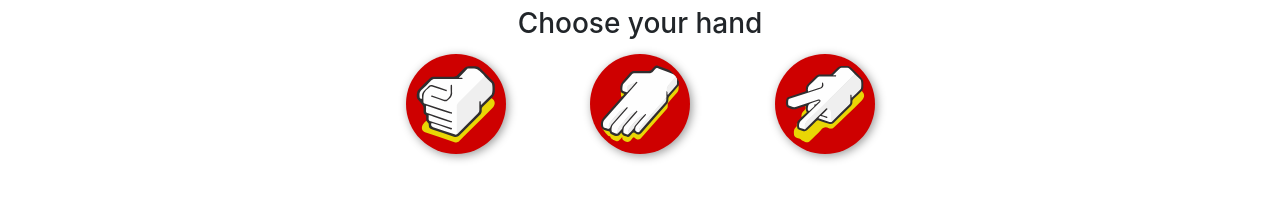
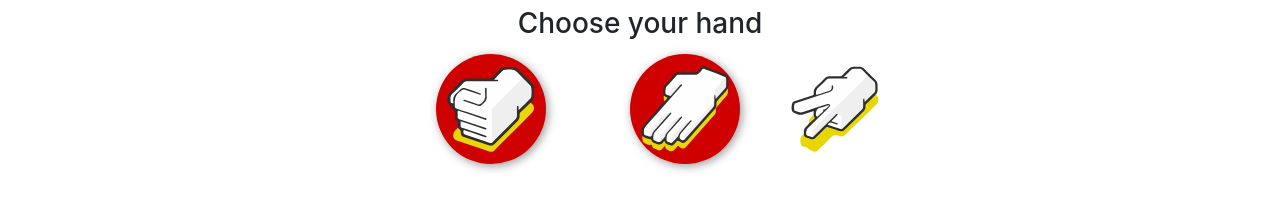
Before and after one commit to silent-lad/RockPaperScissorVue, a plain HTML site: page index.html in a window 1280 px wide. Shown: the part 561-770 px from the top of the page. Drawn offline with nearby package versions, Linux system fonts and the light colour scheme.

Commit message:
New buttons

```diff
--- a/index.html
+++ b/index.html
@@ -44,8 +44,13 @@
     </div>
     <div class="controls">
       <h3>Choose your hand</h3>
-      <img src="./rock.svg" width="100" alt="paper" srcset="" />
-      <img src="./paper.svg" width="100" alt="paper" srcset="" />
+      <button>
+        <img src="./rock.svg" width="100" alt="paper" srcset="" />
+      </button>
+      <button>
+        <img src="./paper.svg" width="100" alt="paper" srcset="" />
+      </button>
+
       <img src="./scissor.svg" width="100" alt="paper" srcset="" />
     </div>
   </body>
--- a/main.css
+++ b/main.css
@@ -38,17 +38,17 @@
   text-align: center;
 }
 
-.controls > img {
+.controls > button {
   background-color: rgb(206, 0, 0);
   border: 0px solid black;
   padding: 5px;
-  border-radius: 50px;
+  border-radius: 55px;
   margin: 5px 40px;
   transition: all 0.3s;
   box-shadow: 2px 2px 10px rgba(0, 0, 0, 0.404);
 }
 
-.controls > img:hover {
+.controls > button:hover {
   transform: scale(1.1);
   box-shadow: 5px 6px 10px rgba(0, 0, 0, 0.404);
 }
```
